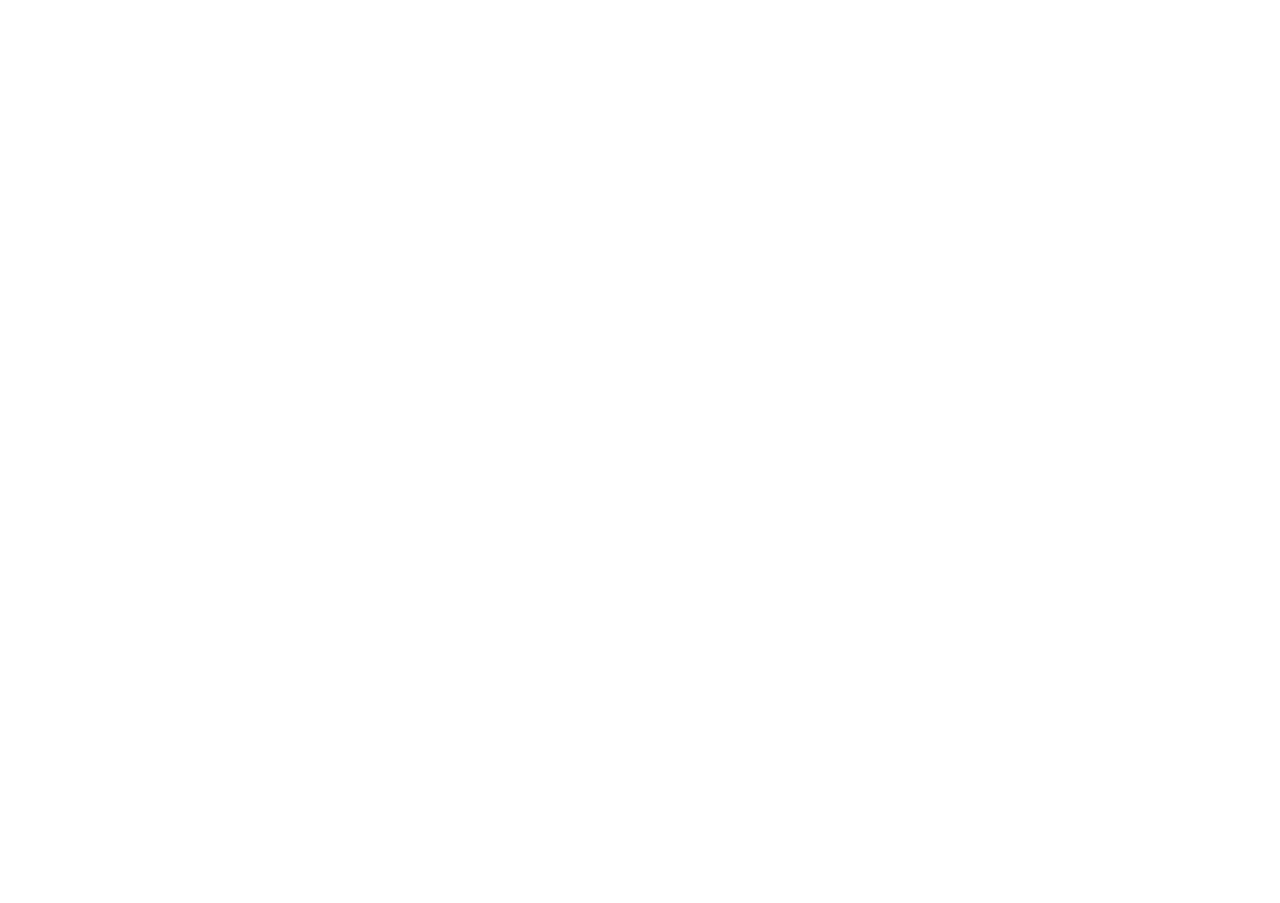
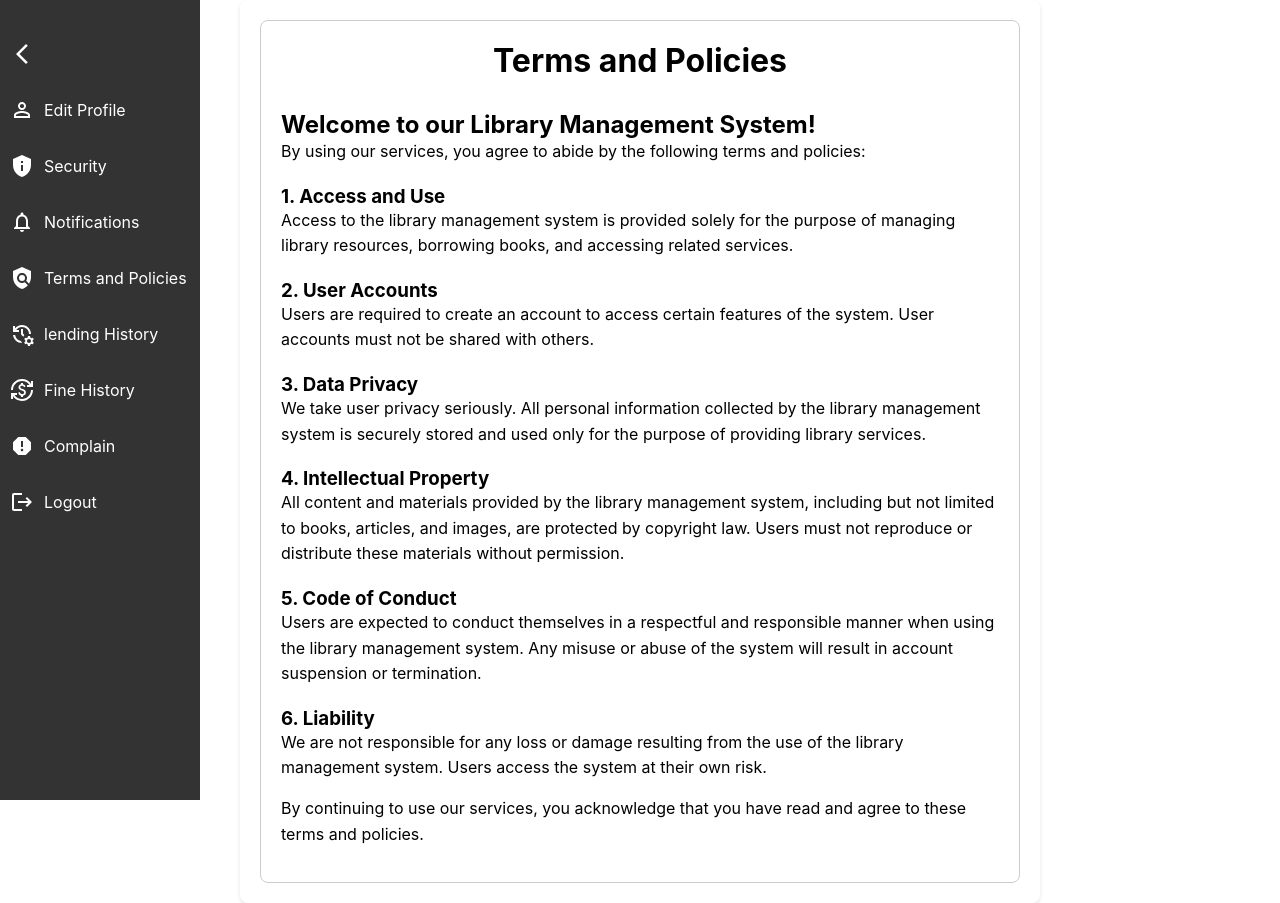
Before and after one commit to paranietharan74/library-management-system-website, a React (Create React App) app: page /terms in a window 1280 px wide. Before the commit this address had no page. Before the commit the page ends 800 px from the top, so only its background shows below. Built offline with nearby package versions, Linux system fonts and the light colour scheme; a web font is replaced by a local one.

Commit message:
terms and policies updated

```diff
--- a/src/App.js
+++ b/src/App.js
@@ -44,6 +44,7 @@ import BookManagement from './Pages/BookManagement';
 import MembershipManagement from './Pages/MembershipManagement';
 import LibrarianChat from './Pages/LibrarianChat';
 import ArticleManagement from './Pages/ArticleManagement';
+import TermsAndPolicies from './Pages/TermsAndPolicies';
 
 function App() {
 
@@ -87,6 +88,7 @@ function App() {
         <Route path='/edit-profile' element={<EditProfile />} />
         <Route path='/security' element={<SecurityPage />} />
         <Route path='/notifications' element={<Notifications />} />
+        <Route path='/terms' element={<TermsAndPolicies />} />
 
         {/* Lathisana */}
         <Route path="/admin" element={<AdminDashboardHome />} />
--- /dev/null
+++ b/src/Pages/TermsAndPolicies.js
@@ -0,0 +1,35 @@
+import React from 'react';
+import UserProfileLeftSideNavBar from '../Components/UserProfileLeftSideNavBar';
+import styles from './style/TermsAndPolicies.module.css';
+
+function TermsAndPolicies() {
+    return (
+        <>
+            <UserProfileLeftSideNavBar />
+            <div className={styles.TermsAndPoliciesContainer}>
+                <div className={styles.contents}>
+                    <div className={styles.terms}>
+                        <h1>Terms and Policies</h1>
+                        <h2>Welcome to our Library Management System!</h2>
+                        <p>By using our services, you agree to abide by the following terms and policies:</p>
+                        <h3>1. Access and Use</h3>
+                        <p>Access to the library management system is provided solely for the purpose of managing library resources, borrowing books, and accessing related services.</p>
+                        <h3>2. User Accounts</h3>
+                        <p>Users are required to create an account to access certain features of the system. User accounts must not be shared with others.</p>
+                        <h3>3. Data Privacy</h3>
+                        <p>We take user privacy seriously. All personal information collected by the library management system is securely stored and used only for the purpose of providing library services.</p>
+                        <h3>4. Intellectual Property</h3>
+                        <p>All content and materials provided by the library management system, including but not limited to books, articles, and images, are protected by copyright law. Users must not reproduce or distribute these materials without permission.</p>
+                        <h3>5. Code of Conduct</h3>
+                        <p>Users are expected to conduct themselves in a respectful and responsible manner when using the library management system. Any misuse or abuse of the system will result in account suspension or termination.</p>
+                        <h3>6. Liability</h3>
+                        <p>We are not responsible for any loss or damage resulting from the use of the library management system. Users access the system at their own risk.</p>
+                        <p>By continuing to use our services, you acknowledge that you have read and agree to these terms and policies.</p>
+                    </div>
+                </div>
+            </div>
+        </>
+    );
+}
+
+export default TermsAndPolicies;
--- /dev/null
+++ b/src/Pages/style/TermsAndPolicies.module.css
@@ -0,0 +1,37 @@
+.TermsAndPoliciesContainer {
+    display: flex;
+    justify-content: center;
+    align-items: flex-start;
+}
+
+.contents {
+    max-width: 800px; /* Adjust max-width as needed */
+    padding: 20px;
+    background-color: #fff;
+    border-radius: 8px;
+    box-shadow: 0 2px 4px rgba(0, 0, 0, 0.1);
+}
+
+.contents h1 {
+    text-align: center;
+    margin-bottom: 20px;
+}
+
+.contents h2 {
+    margin-top: 30px;
+}
+
+.contents h3 {
+    margin-top: 20px;
+}
+
+.contents p {
+    margin-bottom: 15px;
+    line-height: 1.6;
+}
+
+.terms {
+    padding: 20px;
+    border: 1px solid #ccc;
+    border-radius: 8px;
+}
```
